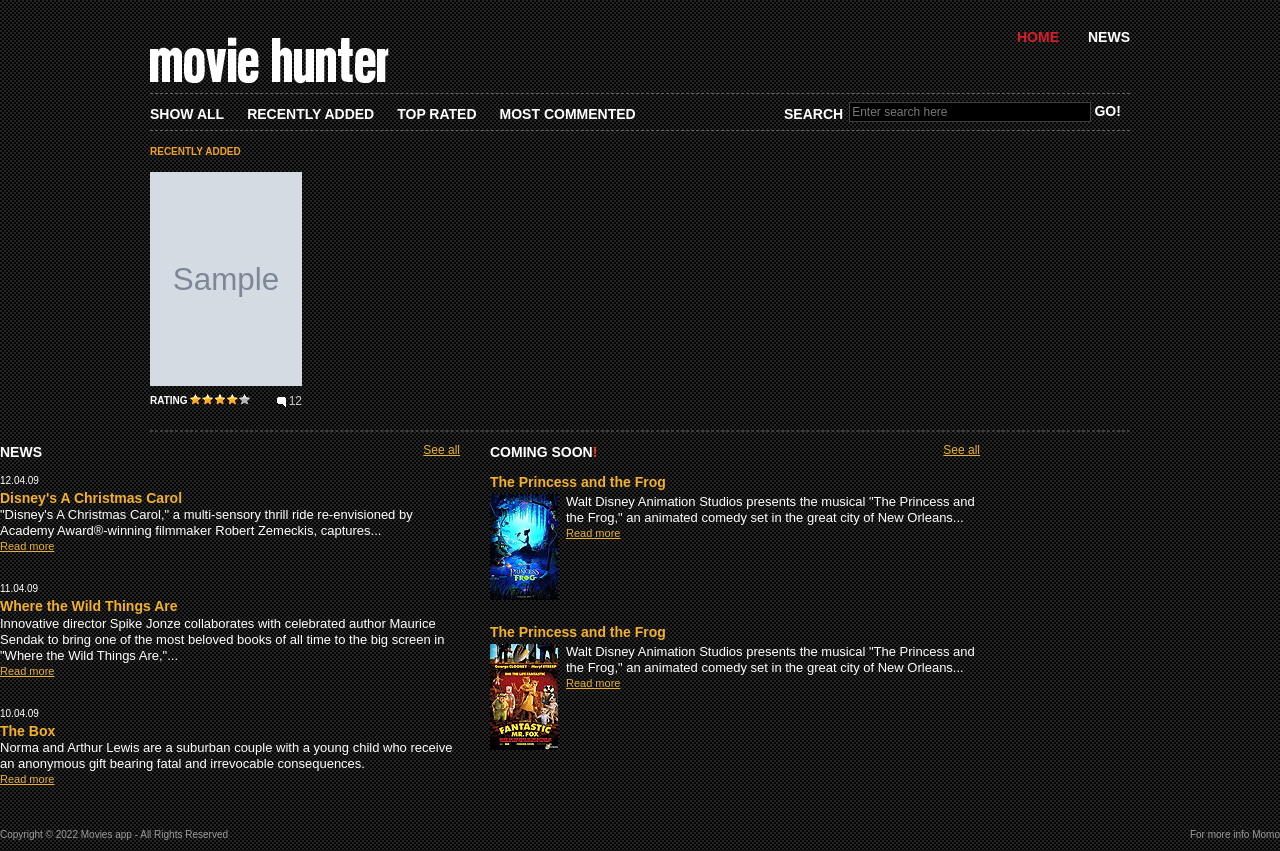
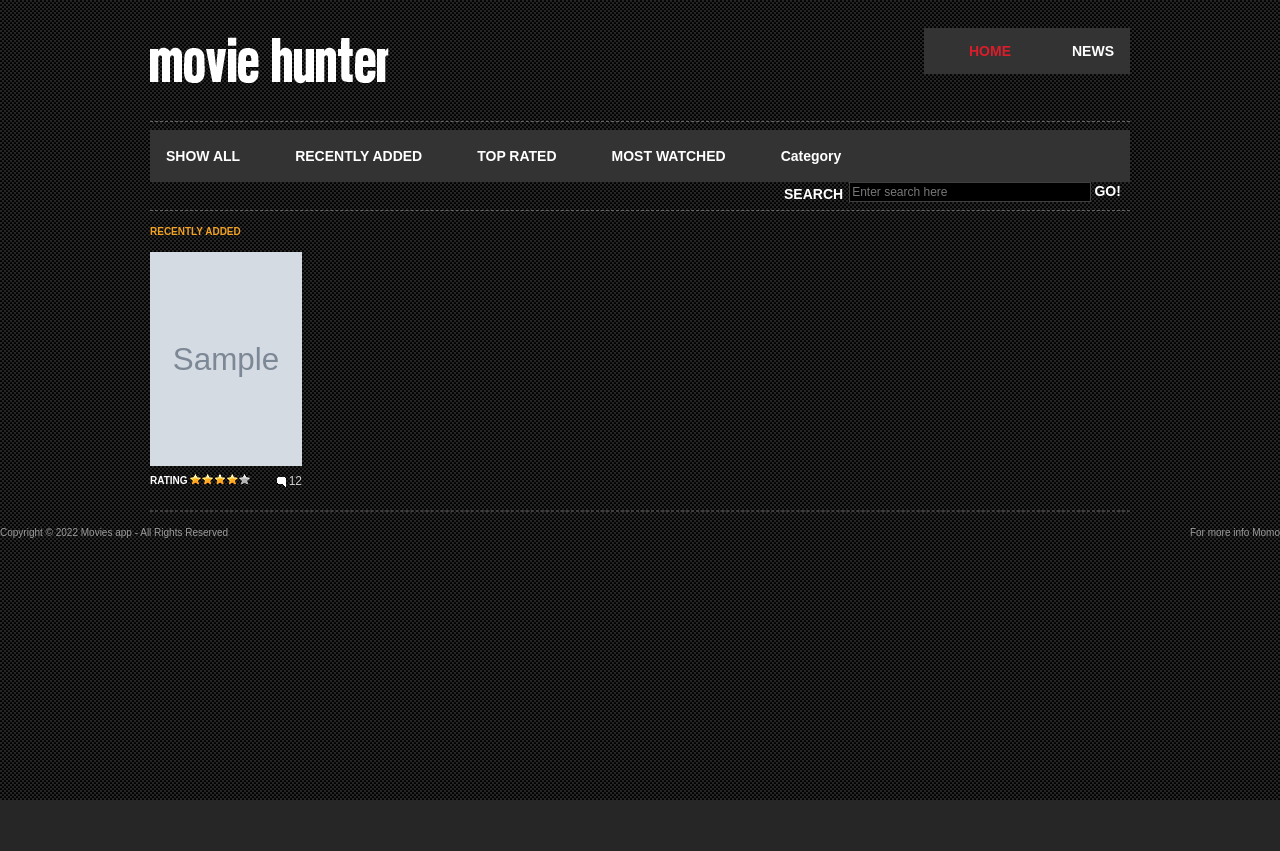
Before and after one commit to Mouiad-JRA/Movie-app, a Django app: page / in a window 1280 px wide. After the commit the page ends 800 px from the top, so only its background shows below. Run offline with Django 4.2, Linux system fonts and the light colour scheme; tables that the repository leaves empty hold one stand-in row (values such as "Sample post"); grey boxes marked "Sample" are stand-in pictures.

Commit message:
WIP : - add Category Logic

```diff
--- a/src/movie/templates/movie/movie_list.html
+++ b/src/movie/templates/movie/movie_list.html
@@ -3,27 +3,39 @@
 {% load static %}
 {% block content %}
     <div id="main">
+        {% if movie_category %}
+
+
+            {% for movie in object_list %}
+                <div class="movie">
+                    <div class="movie-image" style="margin-right: 20px">
+                        <a href="{% url 'movie:movie-detail' movie.pk %}">
+                            <img src="{{ movie.image.url }}" alt="{{ movie.title }}"/></a></div>
+                </div>
+
+            {% endfor %}
+        {% endif %}
         <div id="content">
             {% if recent %}
                 <div class="box">
-
                     <div class="head">
                         <h2>RECENTLY ADDED</h2>
                         <br/>
-          <p class="text-right">{% if top or most %}<a href="{% url 'movie:movie-recent-list' %}">See all</a>{% endif %}</p>
+                        <p class="text-right">{% if top or most %}
+                            <a href="{% url 'movie:movie-recent-list' %}">See all</a>{% endif %}</p>
                     </div>
                     {% for movie in recent %}
                         <div class="movie">
                             <div class="movie-image">
                                 {#              <span class="play"><span class="name">{{ movie.title }}</span></span>#}
                                 <a href="{% url 'movie:movie-detail' movie.pk %}">
-              <img src="{{ movie.image.url }}" alt="{{ movie.title }}" /></a> </div>
+                                    <img src="{{ movie.image.url }}" alt="{{ movie.title }}"/></a></div>
                             <div class="rating">
                                 <p>RATING</p>
                                 <div class="stars">
-              <div class="stars-in"> </div>
+                                    <div class="stars-in"></div>
                                 </div>
-            <span class="comments">12</span> </div>
+                                <span class="comments">12</span></div>
                         </div>
                     {% endfor %}
                     <div class="cl">&nbsp;</div>
@@ -36,19 +48,21 @@
                 <div class="head">
                     <h2>TOP RATED</h2>
                     <br/>
-          <p class="text-right">{% if recent or most %}<a href="{% url 'movie:movie-top-list' %}">See all</a>{% endif %}</p>
+                    <p class="text-right">{% if recent or most %}
+                        <a href="{% url 'movie:movie-top-list' %}">See all</a>{% endif %}</p>
                 </div>
                 {% for movie in top %}
                     <div class="movie">
                         <div class="movie-image">
                             {#              <span class="play"><span class="name">{{ movie.title }}</span></span>#}
-               <a href="{% url 'movie:movie-detail' movie.pk %}"><img src="{{ movie.image.url}}" alt="{{ movie.title }}" /></a> </div>
+                            <a href="{% url 'movie:movie-detail' movie.pk %}"><img src="{{ movie.image.url }}"
+                                                                                   alt="{{ movie.title }}"/></a></div>
                         <div class="rating">
                             <p>RATING</p>
                             <div class="stars">
-              <div class="stars-in"> </div>
+                                <div class="stars-in"></div>
                             </div>
-            <span class="comments">12</span> </div>
+                            <span class="comments">12</span></div>
                     </div>
                 {% endfor %}
                 <div class="cl">&nbsp;</div>
@@ -59,19 +73,21 @@
                 <div class="head">
                     <h2>MOST COMMENTED</h2>
                     <br/>
-          <p class="text-right">{% if top or recent %}<a href="{% url 'movie:movie-most-list' %}">See all</a>{% endif %}</p>
+                    <p class="text-right">{% if top or recent %}
+                        <a href="{% url 'movie:movie-most-list' %}">See all</a>{% endif %}</p>
                 </div>
                 {% for movie in most %}
                     <div class="movie">
                         <div class="movie-image">
                             {#              <span class="play"><span class="name">{{ movie.title }}</span></span> <a href="#">#}
-             <a href="{% url 'movie:movie-detail' movie.pk %}">  <img src="{{ movie.image.url }}" alt="{{ movie.title }}" /></a> </div>
+                            <a href="{% url 'movie:movie-detail' movie.pk %}"> <img src="{{ movie.image.url }}"
+                                                                                    alt="{{ movie.title }}"/></a></div>
                         <div class="rating">
                             <p>RATING</p>
                             <div class="stars">
-              <div class="stars-in"> </div>
+                                <div class="stars-in"></div>
                             </div>
-            <span class="comments">12</span> </div>
+                            <span class="comments">12</span></div>
                     </div>
                 {% endfor %}
 
@@ -79,51 +95,51 @@
             {% endif %}
             </div>
         </div>
-        <div id="news">
-            <div class="head">
-                <h3>NEWS</h3>
-                <p class="text-right"><a href="#">See all</a></p>
-            </div>
-            <div class="content">
-                <p class="date">12.04.09</p>
-                <h4>Disney's A Christmas Carol</h4>
-                <p>&quot;Disney's A Christmas Carol,&quot; a multi-sensory thrill ride re-envisioned by Academy Award&reg;-winning
-                    filmmaker Robert Zemeckis, captures... </p>
-                <a href="#">Read more</a></div>
-            <div class="content">
-                <p class="date">11.04.09</p>
-                <h4>Where the Wild Things Are</h4>
-                <p>Innovative director Spike Jonze collaborates with celebrated author Maurice Sendak to bring one of
-                    the most beloved books of all time to the big screen in &quot;Where the Wild Things
-                    Are,&quot;...</p>
-                <a href="#">Read more</a></div>
-            <div class="content">
-                <p class="date">10.04.09</p>
-                <h4>The Box</h4>
-                <p>Norma and Arthur Lewis are a suburban couple with a young child who receive an anonymous gift bearing
-                    fatal and irrevocable consequences.</p>
-                <a href="#">Read more</a></div>
-        </div>
-        <div id="coming">
-            <div class="head">
-                <h3>COMING SOON<strong>!</strong></h3>
-                <p class="text-right"><a href="#">See all</a></p>
-            </div>
-            <div class="content">
-                <h4>The Princess and the Frog </h4>
-                <a href="#"><img src="{% static 'css/images/coming-soon1.jpg' %}" alt=""/></a>
-                <p>Walt Disney Animation Studios presents the musical &quot;The Princess and the Frog,&quot; an animated
-                    comedy set in the great city of New Orleans...</p>
-                <a href="#">Read more</a></div>
-            <div class="cl">&nbsp;</div>
-            <div class="content">
-                <h4>The Princess and the Frog </h4>
-                <a href="#"><img src="{% static 'css/images/coming-soon2.jpg' %}" alt=""/></a>
-                <p>Walt Disney Animation Studios presents the musical &quot;The Princess and the Frog,&quot; an animated
-                    comedy set in the great city of New Orleans...</p>
-                <a href="#">Read more</a></div>
-        </div>
-        <div class="cl">&nbsp;</div>
+        {#        <div id="news">#}
+        {#            <div class="head">#}
+        {#                <h3>NEWS</h3>#}
+        {#                <p class="text-right"><a href="#">See all</a></p>#}
+        {#            </div>#}
+        {#            <div class="content">#}
+        {#                <p class="date">12.04.09</p>#}
+        {#                <h4>Disney's A Christmas Carol</h4>#}
+        {#                <p>&quot;Disney's A Christmas Carol,&quot; a multi-sensory thrill ride re-envisioned by Academy Award&reg;-winning#}
+        {#                    filmmaker Robert Zemeckis, captures... </p>#}
+        {#                <a href="#">Read more</a></div>#}
+        {#            <div class="content">#}
+        {#                <p class="date">11.04.09</p>#}
+        {#                <h4>Where the Wild Things Are</h4>#}
+        {#                <p>Innovative director Spike Jonze collaborates with celebrated author Maurice Sendak to bring one of#}
+        {#                    the most beloved books of all time to the big screen in &quot;Where the Wild Things#}
+        {#                    Are,&quot;...</p>#}
+        {#                <a href="#">Read more</a></div>#}
+        {#            <div class="content">#}
+        {#                <p class="date">10.04.09</p>#}
+        {#                <h4>The Box</h4>#}
+        {#                <p>Norma and Arthur Lewis are a suburban couple with a young child who receive an anonymous gift bearing#}
+        {#                    fatal and irrevocable consequences.</p>#}
+        {#                <a href="#">Read more</a></div>#}
+        {#        </div>#}
+        {#        <div id="coming">#}
+        {#            <div class="head">#}
+        {#                <h3>COMING SOON<strong>!</strong></h3>#}
+        {#                <p class="text-right"><a href="#">See all</a></p>#}
+        {#            </div>#}
+        {#            <div class="content">#}
+        {#                <h4>The Princess and the Frog </h4>#}
+        {#                <a href="#"><img src="{% static 'css/images/coming-soon1.jpg' %}" alt=""/></a>#}
+        {#                <p>Walt Disney Animation Studios presents the musical &quot;The Princess and the Frog,&quot; an animated#}
+        {#                    comedy set in the great city of New Orleans...</p>#}
+        {#                <a href="#">Read more</a></div>#}
+        {#            <div class="cl">&nbsp;</div>#}
+        {#            <div class="content">#}
+        {#                <h4>The Princess and the Frog </h4>#}
+        {#                <a href="#"><img src="{% static 'css/images/coming-soon2.jpg' %}" alt=""/></a>#}
+        {#                <p>Walt Disney Animation Studios presents the musical &quot;The Princess and the Frog,&quot; an animated#}
+        {#                    comedy set in the great city of New Orleans...</p>#}
+        {#                <a href="#">Read more</a></div>#}
+        {#        </div>#}
+        {#        <div class="cl">&nbsp;</div>#}
     </div>
 
 {% endblock %}
--- a/src/movie/urls.py
+++ b/src/movie/urls.py
@@ -16,11 +16,13 @@
 
 from django.urls import path
 
-from .views import MovieDetailView, MovieListView, MovieRecentListView, MovieTopListView, MovieMostListView
+from .views import MovieDetailView, MovieListView, MovieRecentListView, MovieTopListView, MovieMostListView, \
+    MovieCategory
 
 app_name = 'movie'
 urlpatterns = [
     path('', MovieListView.as_view(), name='movie-list'),
+    path('category/<str:category>', MovieCategory.as_view(), name='movie-category'),
     path('recent', MovieRecentListView.as_view(), name='movie-recent-list'),
     path('most', MovieMostListView.as_view(), name='movie-most-list'),
     path('top', MovieTopListView.as_view(), name='movie-top-list'),
--- a/src/movie/views.py
+++ b/src/movie/views.py
@@ -1,4 +1,4 @@
-from django.shortcuts import render
+from django.shortcuts import render, get_object_or_404
 
 # Create your views here.
 
@@ -20,7 +20,6 @@
 
 
 class MovieRecentListView(ListView):
-
     queryset = Movie.objects.all().filter(status='R')
 
     def get_context_data(self, *, object_list=None, **kwargs):
@@ -52,7 +51,6 @@
 
     def get_object(self, queryset=None):
         obj = super(MovieDetailView, self).get_object()
-
         return obj
 
     def get_context_data(self, **kwargs):
@@ -62,3 +60,16 @@
         movie.view_count += 1
         movie.save()
         return ctx
+
+
+class MovieCategory(ListView):
+    model = Movie
+
+    def get_queryset(self):
+        self.category = self.kwargs['category']
+        return Movie.objects.filter(category=self.category)
+
+    def get_context_data(self, *, object_list=None, **kwargs):
+        ctx = super(MovieCategory, self).get_context_data(**kwargs)
+        ctx['movie_category'] = self.category
+        return ctx
--- a/src/templates/header.html
+++ b/src/templates/header.html
@@ -1,3 +1,55 @@
+<style>
+ul {
+  list-style-type: none;
+  margin: 0;
+  padding: 0;
+  overflow: hidden;
+  background-color: #333;
+}
+
+li {
+  float: left;
+}
+
+li a, .dropbtn {
+  display: inline-block;
+  color: red;
+  text-align: center;
+  padding: 14px 16px;
+  text-decoration: none;
+}
+
+li a:hover, .dropdown:hover .dropbtn {
+  background-color: red;
+}
+
+li.dropdown {
+  display: inline-block;
+}
+
+.dropdown-content {
+  display: none;
+  position: absolute;
+  background-color: black;
+  min-width: 160px;
+  box-shadow: 0px 8px 16px 0px rgba(0,0,0,0.2);
+  z-index: 1;
+}
+
+.dropdown-content a {
+  color: black;
+  padding: 12px 16px;
+  text-decoration: none;
+  display: block;
+  text-align: left;
+}
+
+.dropdown-content a:hover {background-color: red;}
+
+.dropdown:hover .dropdown-content {
+  display: block;
+}
+</style>
 <div id="header">
     <h1 id="logo"><a href="#">MovieHunter</a></h1>
     <div id="navigation">
@@ -11,7 +63,18 @@
         <li><a href="{% url 'movie:movie-list' %}">SHOW ALL</a></li>
         <li><a href="{% url 'movie:movie-recent-list' %}">RECENTLY ADDED</a></li>
         <li><a href="{% url 'movie:movie-most-list' %}">TOP RATED</a></li>
-        <li><a href="{% url 'movie:movie-top-list' %}">MOST COMMENTED</a></li>
+        <li><a href="{% url 'movie:movie-top-list' %}">MOST WATCHED</a></li>
+            <li class="dropdown">
+    <a href="javascript:void(0)" class="dropbtn">Category</a>
+    <div class="dropdown-content">
+      <a href="{% url 'movie:movie-category' 'Action' %}">ACTION</a>
+      <a href="{% url 'movie:movie-category' 'Drama' %}">Drama</a>
+      <a href="{% url 'movie:movie-category' 'Comedy' %}">Comedy</a>
+        <a href="{% url 'movie:movie-category' 'Romance' %}">Romance</a>
+        <a href="{% url 'movie:movie-category' 'Horror' %}">Horror</a>
+    </div>
+  </li>
+
       </ul>
       <div id="search">
         <form action="#" method="get" accept-charset="utf-8">
```
Lines whose indentation alone changed are shown as unchanged.
